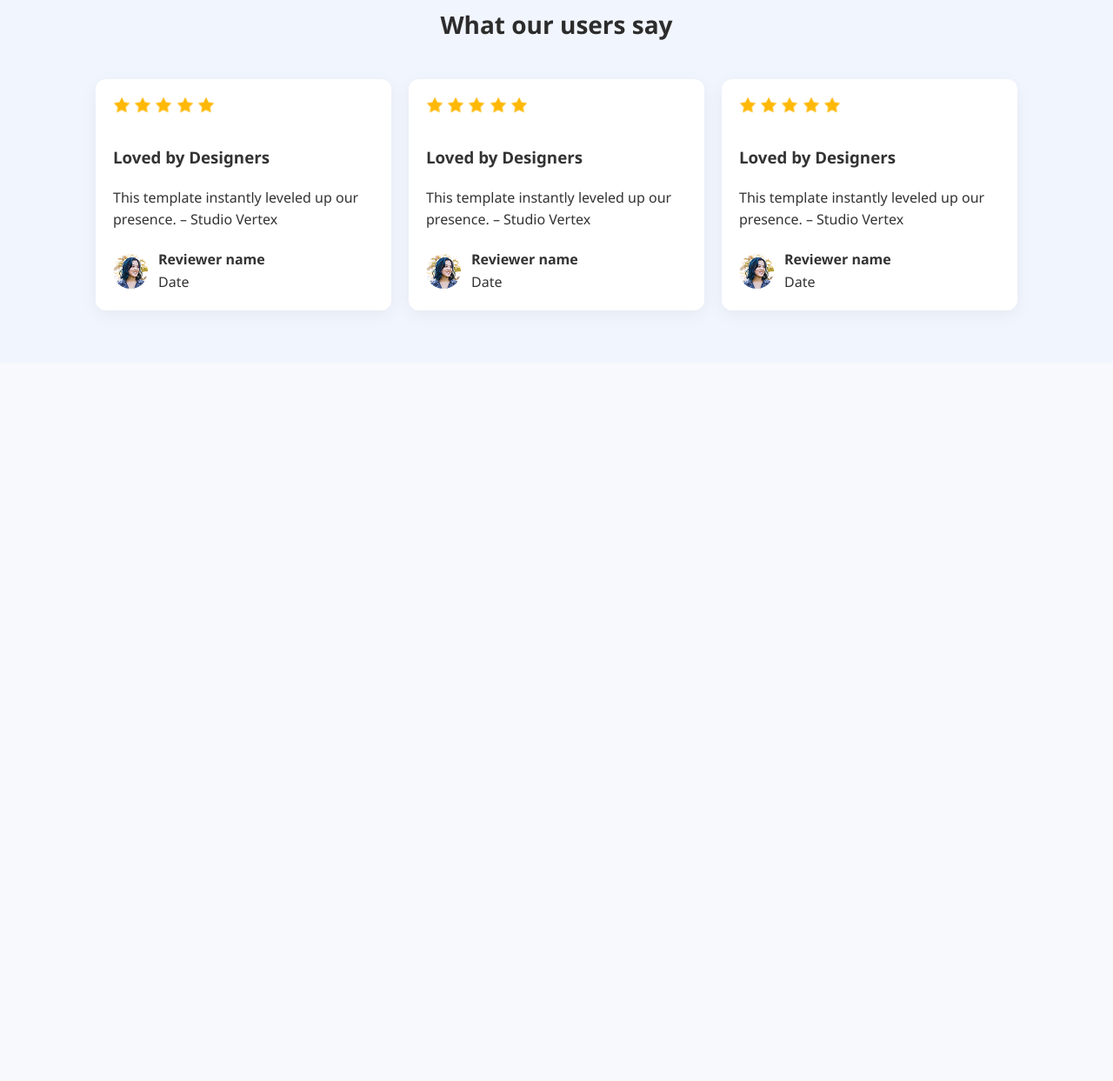
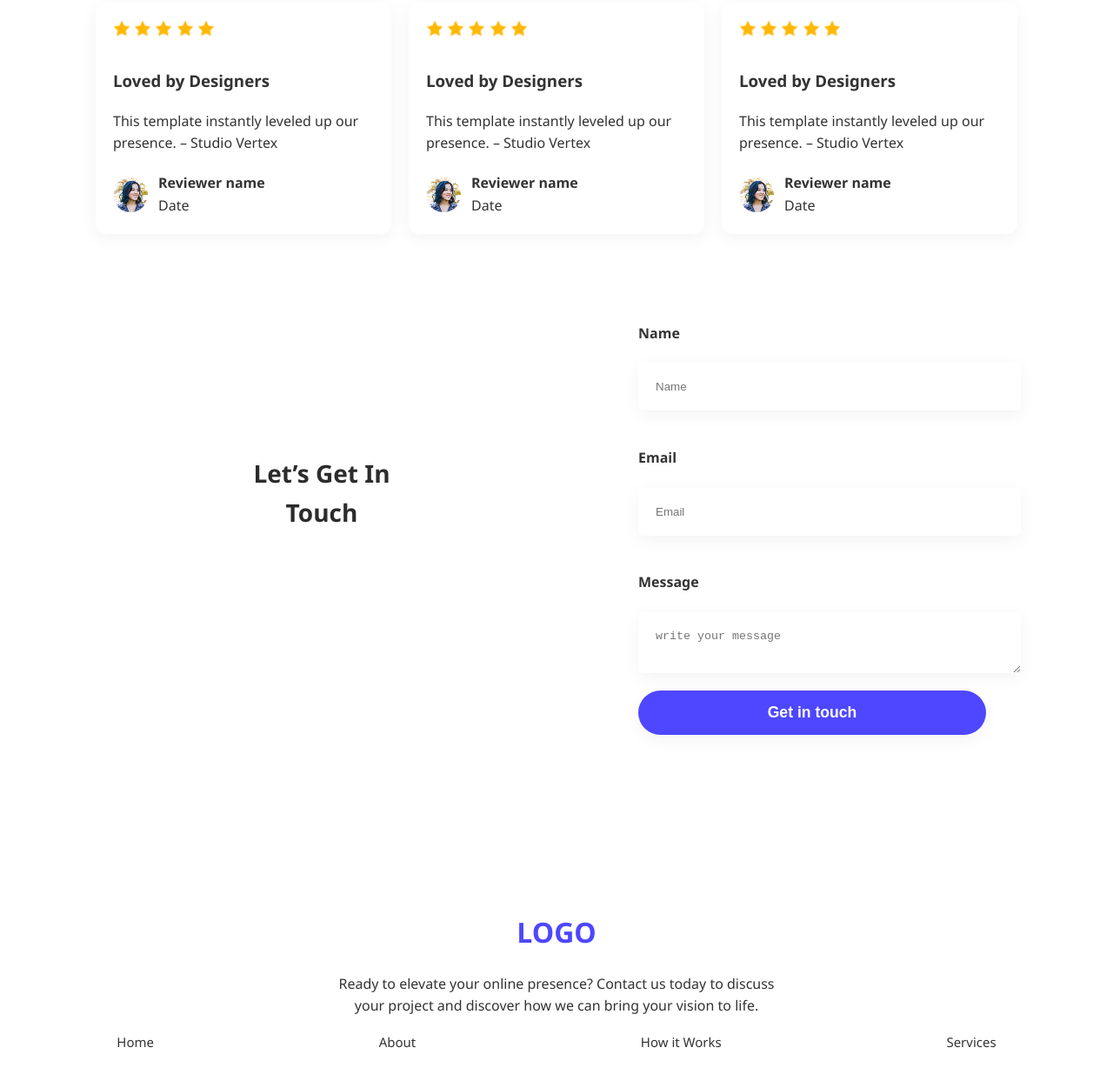
Before and after one commit to Shuvroashish/web-flow, a plain HTML site: page assignment.html in a window 1280 px wide. Shown: the part 1819-3062 px from the top of the page at 87% size. Before the commit the page ends 2236 px from the top, so only its background shows below. Drawn offline with Linux system fonts and the light colour scheme.

Commit message:
added footer

```diff
--- a/Styles/webflow.css
+++ b/Styles/webflow.css
@@ -123,15 +123,17 @@ nav {
   .users {
     padding: 50px 80px;
     background-color: rgba(78, 71, 255, 0.1);
-    max-width: 60%;
-    max-height: 50%;
+    max-width: 1150px;
+    max-height: 340px;
     border-radius: 24px;
     text-align: center;
     margin-left: 150px;
+    margin-right: 150px;
 
   }
   .users h2{
     text-align: center;
+    /* border: 2px solid maroon; */
   }
 
 .stats {
@@ -148,8 +150,10 @@ nav {
   }
   .stats div h3{
     color: #4E47FF;
-    font-size: 80px;
+    font-size: 60px;
     font-weight: bold;
+    /* border: 2px solid maroon; */
+    margin-top: 80px;
   }
 
   /* Feedback */
@@ -161,15 +165,15 @@ nav {
 body {
   margin: 0;
   font-family: "Segoe UI", Tahoma, Geneva, Verdana, sans-serif;
-  background-color: #f7f9fc;
   color: #333;
+  background-color: white;
 }
 
 /* Testimonial section */
 .feedback {
   padding: 60px 20px;
   text-align: center;
-  background-color: #f1f5fd;
+  background-color:white;
 }
 
 .feedback h2 {
@@ -224,6 +228,8 @@ body {
   .contact {
     padding: 60px 80px;
     display: flex;
+    justify-content: space-between;
+    gap: 100px;
   }
   form {
     /* max-width: 600px; */
@@ -231,6 +237,9 @@ body {
     margin: auto;
     display: flex;
     flex-direction: column;
+  }
+  form h4{
+    text-align: left;
   }
   form input, form textarea {
     margin-bottom: 20px;
@@ -241,14 +250,18 @@ body {
     box-shadow: 0 5px 20px rgba(0, 0, 0, 0.05);
   }
   .contact-title{
-    font-size: 60px;
-    padding-top: 30px;
+    font-weight: 160px;
+    padding-top: 150px;
+    height: 232px;
+    width: 528px;
+
   }
 
   /* Footer */
   footer{
     align-items: center;
     text-align: center;
+    padding: 40px 20px;
   }
   footer h1{
     text-decoration: #4E47FF;
--- a/assignment.html
+++ b/assignment.html
@@ -110,12 +110,44 @@
             </div>
           </div>
         </div>
+        <!-- Get in Touch -->
+    <section >
+      <div class="contact">
+        <div>
+          <h2 class="contact-title">Let’s Get In <br> Touch</h2>
+        </div>
+        <div>
+           <form>
+            <h4>Name
+            </h4>
+        <input type="text" placeholder="Name" />
+        <h4>Email</h4>
+        <input type="email" placeholder="Email" />
+        <h4>Message</h4>
+        <textarea placeholder="write your message"></textarea>
+        <input type="submit" value="Get in touch" class="Stay" />
+        </form>
+        </div>
+
+      </div>
+
+    </section>
+
 
 
   </main>
 
   <footer>
-
+    <h1>LOGO</h1>
+    <p>Ready to elevate your online presence? Contact us today to discuss <br> your project and discover how we can bring your vision to life.</p>
+    <div class="footer-list">
+      <ul>
+        <li>Home</li>
+        <li>About</li>
+        <li>How it Works</li>
+        <li>Services</li>
+      </ul>
+    </div>
   </footer>
 </body>
 </html>
```
